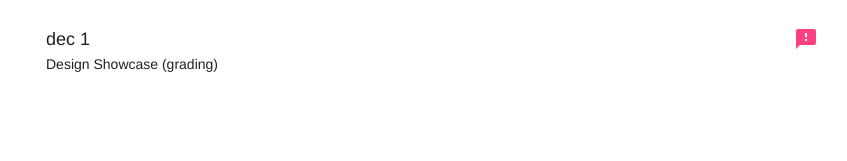
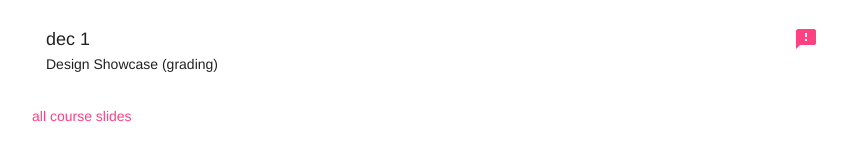
Before and after one commit to cs160-berkeley/website, a Jekyll site: the page built from schedule.md, in a window 1280 px wide and 900 px high, scrolled down 3164 px. Shown: the part 728-889 px from the top of the window, without its empty margins (208-1055 px from the left). Built offline with Jekyll 4.4.1, drawn with Linux system fonts in a browser that asks for light colours; before the commit the page ends 4024 px from its top, so only the background shows below that.

Commit message:
adding link to all the slides

```diff
--- a/schedule.md
+++ b/schedule.md
@@ -48,3 +48,5 @@ title: schedule
 {% endif %}
 {% endfor %}
 </ul>
+
+[all course slides](https://drive.google.com/open?id=0Bw5c_JsRiheEaEdVMWJ0cXJ6X00)
```
